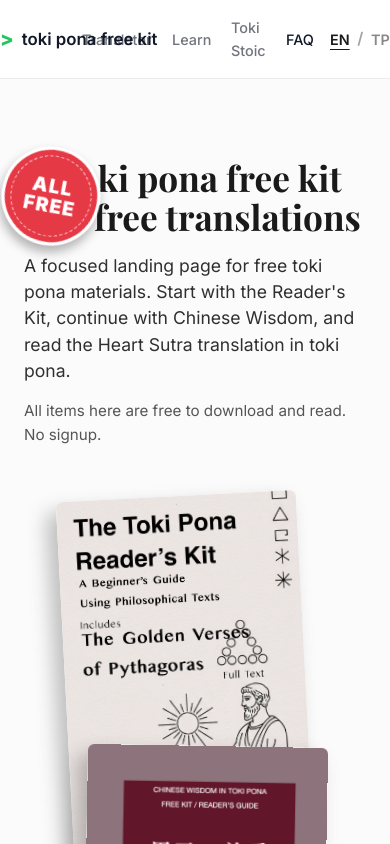
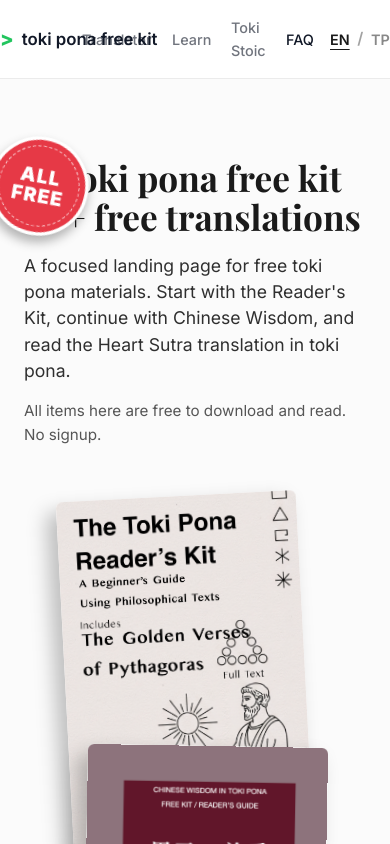
Before and after one commit to markoblogo/toki-free-kit, a Next.js app: page /en in a window 390 px wide. Shown: the top 844 px of the page. Built offline with nearby package versions, Linux system fonts and the light colour scheme; a web font is replaced by a local one.

Commit message:
fix: move hero sticker further left and up for readability

```diff
--- a/src/components/Hero.module.css
+++ b/src/components/Hero.module.css
@@ -64,8 +64,8 @@
   position: absolute;
   z-index: 1;
   pointer-events: none;
-  left: -52px !important;
-  top: -14px !important;
+  left: -76px !important;
+  top: -28px !important;
   right: auto !important;
   transform: rotate(15deg) scale(1.5) !important;
 }
@@ -99,8 +99,8 @@
   }
 
   .heroBadge {
-    left: -18px !important;
-    top: -8px !important;
+    left: -30px !important;
+    top: -18px !important;
     transform: rotate(15deg) scale(1.1) !important;
   }
 
```
